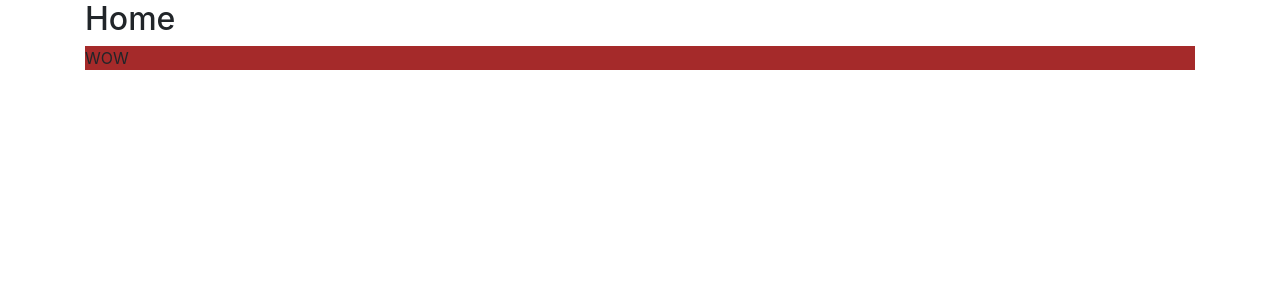
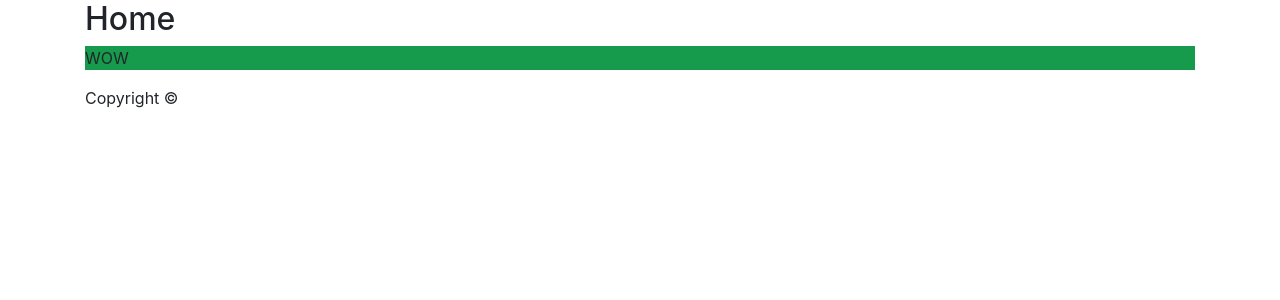
Before and after one commit to drny85/web_app, a Django app: page / in a window 1280 px wide. Shown: the top 300 px of the page. Run offline with Django 3.2, Linux system fonts and the light colour scheme; some libraries are stand-ins or nearby versions.

Commit message:
second commit

```diff
--- a/static/css/style.css
+++ b/static/css/style.css
@@ -1,5 +1,5 @@
 .test {
-    background-color: brown;
+    background-color: rgb(22, 155, 77);
     widows: 200;
     height: 200;
 }
--- a/templates/base.html
+++ b/templates/base.html
@@ -15,12 +15,15 @@
     <div class="container">
         {% block content %}
         {% endblock %}
+        <div>
+            {% include 'partials/_footer.html' %}
+        </div>
     </div>
 
 
     <script src="https://code.jquery.com/jquery-3.2.1.slim.min.js" integrity="sha384-KJ3o2DKtIkvYIK3UENzmM7KCkRr/rE9/Qpg6aAZGJwFDMVNA/GpGFF93hXpG5KkN" crossorigin="anonymous"></script>
     <script src="https://cdnjs.cloudflare.com/ajax/libs/popper.js/1.12.9/umd/popper.min.js" integrity="sha384-ApNbgh9B+Y1QKtv3Rn7W3mgPxhU9K/ScQsAP7hUibX39j7fakFPskvXusvfa0b4Q" crossorigin="anonymous"></script>
     <script src="https://maxcdn.bootstrapcdn.com/bootstrap/4.0.0/js/bootstrap.min.js" integrity="sha384-JZR6Spejh4U02d8jOt6vLEHfe/JQGiRRSQQxSfFWpi1MquVdAyjUar5+76PVCmYl" crossorigin="anonymous"></script>
-
+   <script src="{% static 'js/main.js' %}"></script>
 </body>
 </html>
--- /dev/null
+++ b/templates/partials/_footer.html
@@ -0,0 +1,3 @@
+<footer>
+    <p>Copyright &copy;</p>
+</footer>
```
Also changed, not shown: templates/partials/_navbar.html (added), templates/partials/_topbar.html (added).
